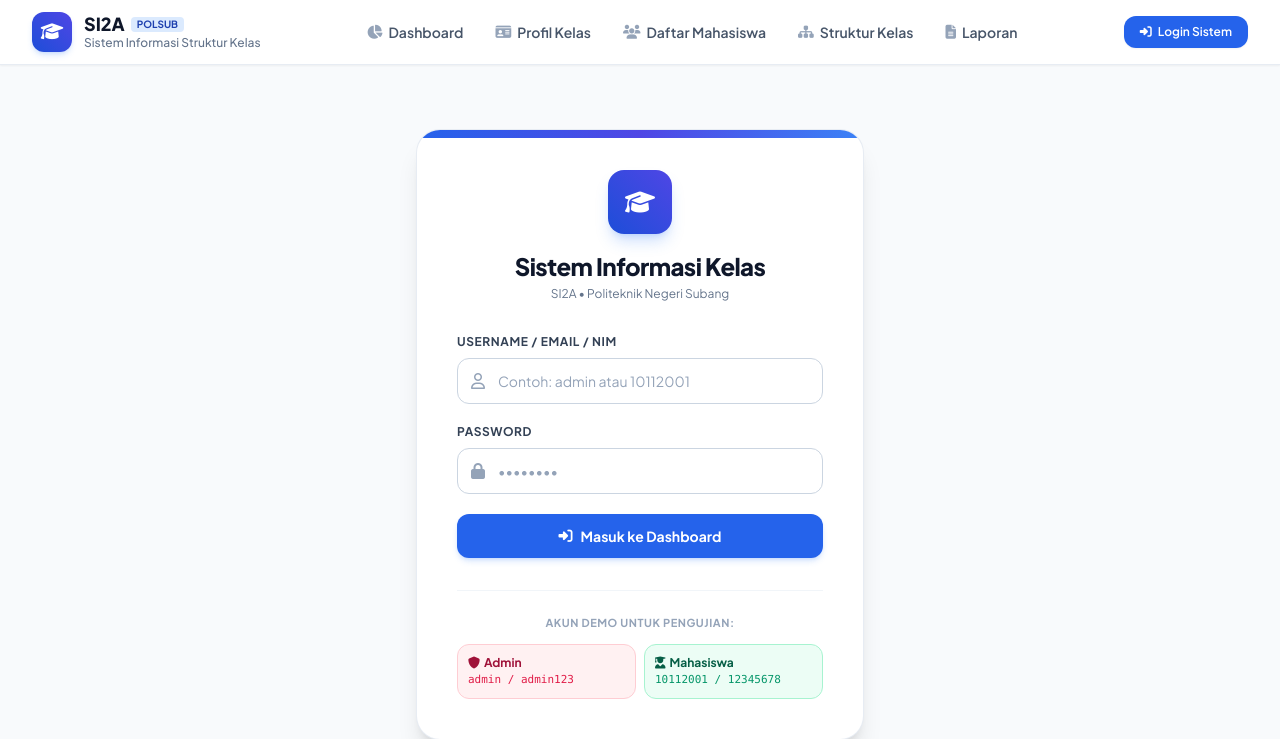
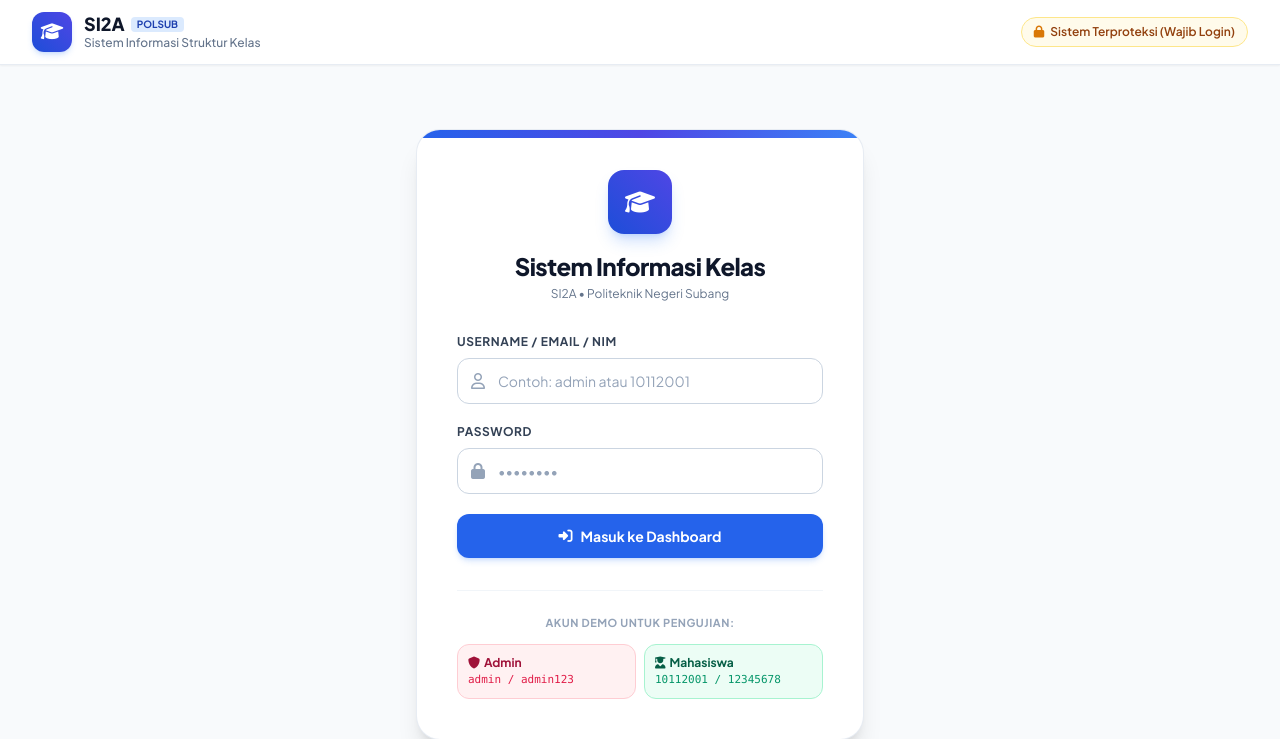
Before and after one commit to Nizar251205/WEB-KELAS, a Laravel app: page /login in a window 1280 px wide. Shown: the top 739 px of the page. Run offline with Laravel 9, Linux system fonts and the light colour scheme; some libraries are stand-ins or nearby versions.

Commit message:
feat: tambahkan proteksi login wajib sebelum masuk ke dalam sistem

```diff
--- a/app/Http/Kernel.php
+++ b/app/Http/Kernel.php
@@ -55,6 +55,7 @@ class Kernel extends HttpKernel
      */
     protected $routeMiddleware = [
         'auth' => \App\Http\Middleware\Authenticate::class,
+        'user.auth' => \App\Http\Middleware\EnsureUserIsLoggedIn::class,
         'auth.basic' => \Illuminate\Auth\Middleware\AuthenticateWithBasicAuth::class,
         'cache.headers' => \Illuminate\Http\Middleware\SetCacheHeaders::class,
         'can' => \Illuminate\Auth\Middleware\Authorize::class,
--- a/resources/views/layouts/app.blade.php
+++ b/resources/views/layouts/app.blade.php
@@ -70,7 +70,7 @@
             <div class="flex items-center justify-between h-16">
 
                 <!-- Brand / Logo -->
-                <a href="{{ route('dashboard') }}" class="flex items-center space-x-3 group">
+                <a href="{{ session()->has('auth_user') ? route('dashboard') : route('login') }}" class="flex items-center space-x-3 group">
                     <div class="w-10 h-10 rounded-xl bg-gradient-to-tr from-brand-700 to-indigo-600 flex items-center justify-center text-white font-extrabold text-lg shadow-md shadow-brand-500/20 group-hover:scale-105 transition-transform duration-200">
                         <i class="fa-solid fa-graduation-cap"></i>
                     </div>
@@ -87,7 +87,8 @@
                     </div>
                 </a>
 
-                <!-- Desktop Navigation Links -->
+                @if(session()->has('auth_user'))
+                <!-- Desktop Navigation Links (Hanya muncul jika sudah login) -->
                 <nav class="hidden md:flex items-center space-x-1">
                     <a href="{{ route('dashboard') }}"
                        class="px-3.5 py-2 rounded-lg text-sm font-semibold transition-all duration-150 flex items-center space-x-1.5 {{ request()->routeIs('dashboard') ? 'bg-brand-50 text-brand-700 shadow-sm' : 'text-slate-600 hover:text-slate-900 hover:bg-slate-100' }}">
@@ -122,7 +123,6 @@
 
                 <!-- Auth / User Info -->
                 <div class="hidden md:flex items-center space-x-3">
-                    @if(session()->has('auth_user'))
                     <div class="flex items-center space-x-2 pl-2 border-l border-slate-200">
                         <span class="w-8 h-8 rounded-full {{ session('auth_user.role') === 'admin' ? 'bg-rose-100 text-rose-700' : 'bg-emerald-100 text-emerald-700' }} flex items-center justify-center text-xs font-extrabold shadow-sm">
                             <i class="fa-solid {{ session('auth_user.role') === 'admin' ? 'fa-user-shield' : 'fa-user-graduate' }}"></i>
@@ -140,12 +140,6 @@
                             <i class="fa-solid fa-right-from-bracket"></i>
                         </a>
                     </div>
-                    @else
-                        <a href="{{ route('login') }}" class="inline-flex items-center space-x-1.5 px-4 py-2 rounded-xl bg-brand-600 hover:bg-brand-700 text-white font-semibold text-xs shadow-sm transition-all">
-                            <i class="fa-solid fa-right-to-bracket"></i>
-                            <span>Login Sistem</span>
-                        </a>
-                    @endif
                 </div>
 
                 <!-- Mobile Menu Button -->
@@ -155,10 +149,19 @@
                         <i class="fa-solid fa-xmark text-xl hidden" id="menu-icon-close"></i>
                     </button>
                 </div>
+                @else
+                <!-- Indikator saat Belum Login -->
+                <div class="flex items-center space-x-2">
+                    <span class="inline-flex items-center px-3 py-1.5 rounded-full text-xs font-semibold bg-amber-50 text-amber-800 border border-amber-200">
+                        <i class="fa-solid fa-lock text-amber-600 mr-1.5"></i> Sistem Terproteksi (Wajib Login)
+                    </span>
+                </div>
+                @endif
 
             </div>
         </div>
 
+        @if(session()->has('auth_user'))
         <!-- Mobile Navigation Menu -->
         <div id="mobile-menu" class="hidden md:hidden border-t border-slate-200 bg-white/95 backdrop-blur-md px-4 pt-2 pb-4 space-y-1 shadow-lg">
             <a href="{{ route('dashboard') }}"
@@ -188,14 +191,11 @@
             </a>
 
             <div class="pt-3 border-t border-slate-100 flex items-center justify-between">
-                @if(session()->has('auth_user'))
                 <span class="text-xs text-slate-600 font-medium">Masuk: <strong>{{ session('auth_user.name') }}</strong> ({{ session('auth_user.role') }})</span>
                 <a href="{{ route('logout') }}" class="text-xs text-rose-600 font-bold hover:underline">Logout</a>
-                @else
-                    <a href="{{ route('login') }}" class="w-full text-center py-2 bg-brand-600 text-white rounded-lg font-bold text-xs">Login</a>
-                @endif
             </div>
         </div>
+        @endif
     </header>
 
     <!-- Global Notification Alerts -->
--- a/routes/web.php
+++ b/routes/web.php
@@ -13,36 +13,46 @@ use App\Http\Controllers\LaporanController;
 | Web Routes - Sistem Informasi Struktur Kelas SI2A
 |--------------------------------------------------------------------------
 | Politeknik Negeri Subang - Kelompok 4
-| D-III Sistem Informasi, Jurusan Teknologi Informasi dan Komputer
+| Setiap pengunjung wajib login terlebih dahulu sebelum masuk ke sistem.
 |
 */
 
-// --- 1. MODUL AUTENTIKASI ---
+// --- 1. RUTE PUBLIK & AUTENTIKASI ---
+Route::get('/', function () {
+    if (session()->has('auth_user')) {
+        return redirect()->route('dashboard');
+    }
+    return redirect()->route('login');
+});
+
 Route::get('/login', [AuthController::class, 'showLogin'])->name('login');
 Route::post('/login', [AuthController::class, 'login'])->name('login.post');
 Route::match(['get', 'post'], '/logout', [AuthController::class, 'logout'])->name('logout');
 
-// --- 2. MODUL DASHBOARD ---
-Route::get('/', [DashboardController::class, 'index'])->name('dashboard');
-Route::get('/dashboard', [DashboardController::class, 'index']);
+// --- 2. RUTE TERPROTEKSI (WAJIB LOGIN) ---
+Route::middleware(['user.auth'])->group(function () {
 
-// --- 3. MODUL PROFIL KELAS ---
+    // Dashboard
+    Route::get('/dashboard', [DashboardController::class, 'index'])->name('dashboard');
+
+    // Profil Kelas
     Route::get('/profil', [ProfilController::class, 'index'])->name('profil.index');
     Route::post('/profil/simpan', [ProfilController::class, 'save'])->name('profil.save');
     Route::post('/profil/hapus', [ProfilController::class, 'destroy'])->name('profil.destroy');
     Route::post('/profil/reset', [ProfilController::class, 'reset'])->name('profil.reset');
 
-// --- 4. MODUL DATA MAHASISWA ---
+    // Data Mahasiswa
     Route::get('/mahasiswa', [MahasiswaController::class, 'index'])->name('mahasiswa.index');
     Route::get('/mahasiswa/detail/{id}', [MahasiswaController::class, 'show'])->name('mahasiswa.show');
     Route::post('/mahasiswa/simpan', [MahasiswaController::class, 'store'])->name('mahasiswa.store');
     Route::post('/mahasiswa/update/{id}', [MahasiswaController::class, 'update'])->name('mahasiswa.update');
     Route::post('/mahasiswa/hapus/{id}', [MahasiswaController::class, 'destroy'])->name('mahasiswa.destroy');
 
-// --- 5. MODUL STRUKTUR ORGANISASI KELAS ---
+    // Struktur Organisasi Kelas
     Route::get('/struktur-kelas', [StrukturKelasController::class, 'index'])->name('struktur.index');
     Route::post('/struktur-kelas/atur-jabatan', [StrukturKelasController::class, 'aturJabatan'])->name('struktur.atur');
 
-// --- 6. MODUL GENERATE LAPORAN ---
+    // Generate Laporan
     Route::get('/laporan', [LaporanController::class, 'index'])->name('laporan.index');
     Route::get('/laporan/export-excel', [LaporanController::class, 'exportExcel'])->name('laporan.export.excel');
+});
```
Also changed, not shown: app/Http/Middleware/EnsureUserIsLoggedIn.php (added, +26 -0 lines), tests/Feature/ExampleTest.php (+56 -24 lines). Lines whose indentation alone changed are shown as unchanged.
